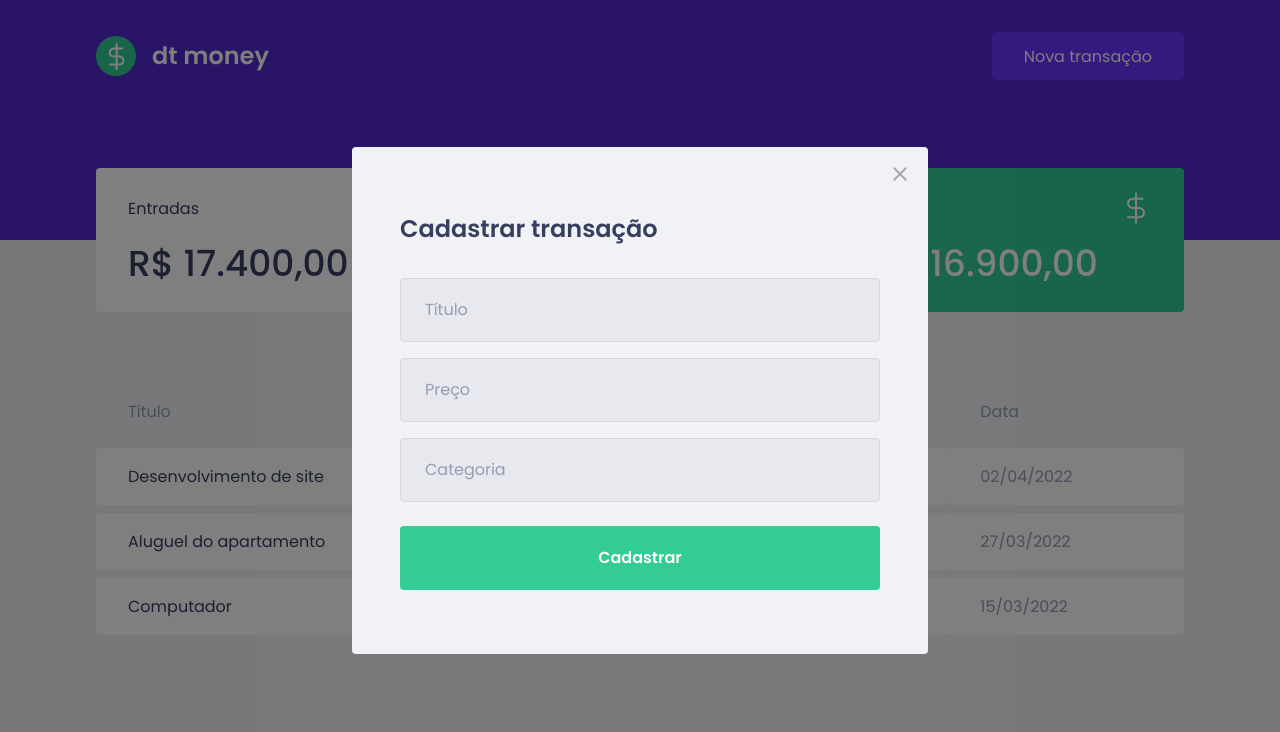
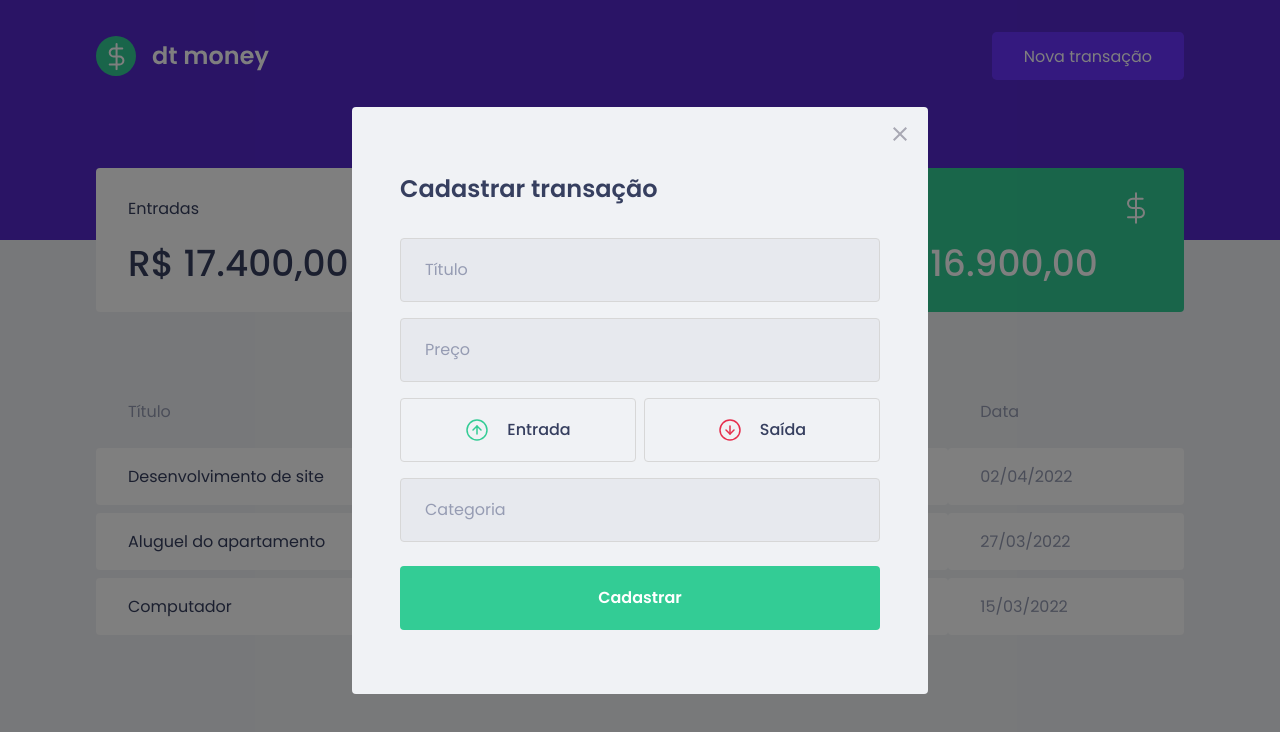
Before and after one commit to duardodev/dtmoney, a React (Vite) app: page / in a window 1280 px wide. Both pictures are taken after a click on the button "Nova transação". Shown: the top 732 px of the page. Built offline with nearby package versions, Linux system fonts and the light colour scheme; no server answers; what miragejs would draw is missing.

Commit message:
feat: create type buttons

```diff
--- a/package.json
+++ b/package.json
@@ -10,6 +10,7 @@
   "dependencies": {
     "axios": "^0.26.1",
     "miragejs": "^0.1.43",
+    "polished": "^4.2.2",
     "react": "^17.0.2",
     "react-dom": "^17.0.2",
     "react-modal": "^3.14.4",
--- a/src/components/NewTransactionModal/index.tsx
+++ b/src/components/NewTransactionModal/index.tsx
@@ -1,7 +1,9 @@
 import Modal from 'react-modal'
-import { Container } from './styles'
+import { Container, TransactionTypeContainer } from './styles'
 
-import closeImg from '../../assets/close.svg'
+import closeIcon from '../../assets/close.svg'
+import incomeIcon from '../../assets/income.svg'
+import outcomeIcon from '../../assets/outcome.svg'
 
 interface NewTransactionModalProps {
   isOpen: boolean,
@@ -21,7 +23,7 @@ export function NewTransactionModal({ isOpen, onRequestClose }: NewTransactionMo
         onClick={onRequestClose}
         className="modal-close"
       >
-        <img src={closeImg} alt="Fechar modal" />
+        <img src={closeIcon} alt="Fechar modal" />
       </button>
 
       <Container>
@@ -37,6 +39,18 @@ export function NewTransactionModal({ isOpen, onRequestClose }: NewTransactionMo
           placeholder="Preço"
         />
 
+        <TransactionTypeContainer>
+          <button type="button">
+            <img src={incomeIcon} alt="Entrada" />
+            <span>Entrada</span>
+          </button>
+
+          <button type="button">
+            <img src={outcomeIcon} alt="Saída" />
+            <span>Saída</span>
+          </button>
+        </TransactionTypeContainer>
+
         <input
           type="text"
           placeholder="Categoria"
--- a/src/components/NewTransactionModal/styles.ts
+++ b/src/components/NewTransactionModal/styles.ts
@@ -1,4 +1,5 @@
 import styled from 'styled-components'
+import { darken } from 'polished'
 
 export const Container = styled.form`
   h2 {
@@ -50,3 +51,41 @@ export const Container = styled.form`
     }
   }
 `
+
+export const TransactionTypeContainer = styled.div`
+  margin: 1rem 0;
+
+  display: grid;
+  grid-template-columns: 1fr 1fr;
+  gap: 0.5rem;
+
+  button {
+    background-color: transparent;
+    height: 4rem;
+
+    display: flex;
+    justify-content: center;
+    align-items: center;
+    gap: 1.125rem;
+
+    border: 1.5px solid var(--input-border);
+    border-radius: 0.25rem;
+
+    transition: border-color 0.2s;
+
+    &:hover {
+      border-color: ${darken(0.1, '#d7d7d7')};
+    }
+
+    img {
+      height: 24px;
+      width: 24px;
+    }
+
+    span {
+      color: var(--text-title);
+      font-size: 1rem;
+      font-weight: 500;
+    }
+  }
+`
```
Also changed, not shown: 1 other file (tests, documents, lock files or other folders).
